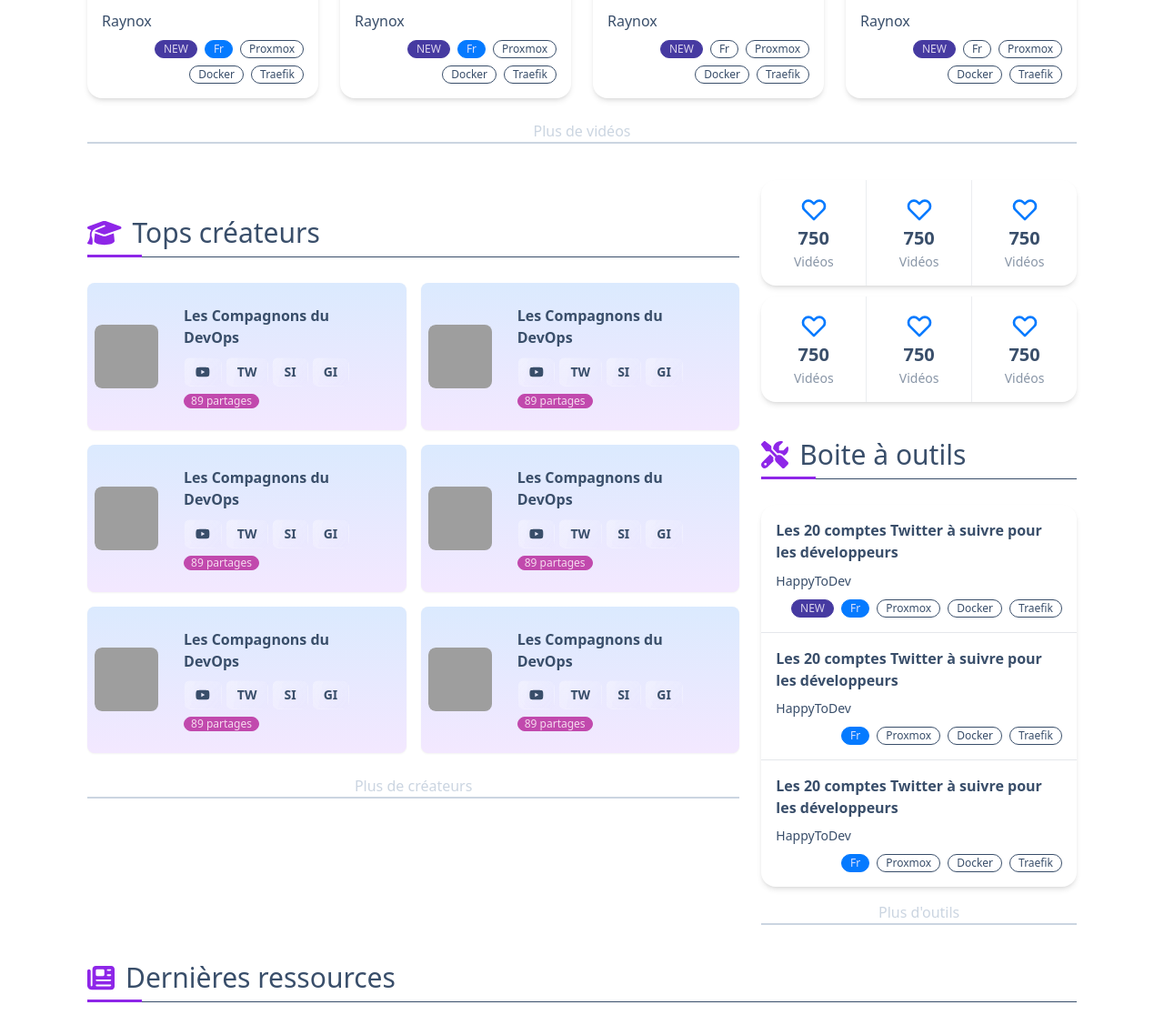
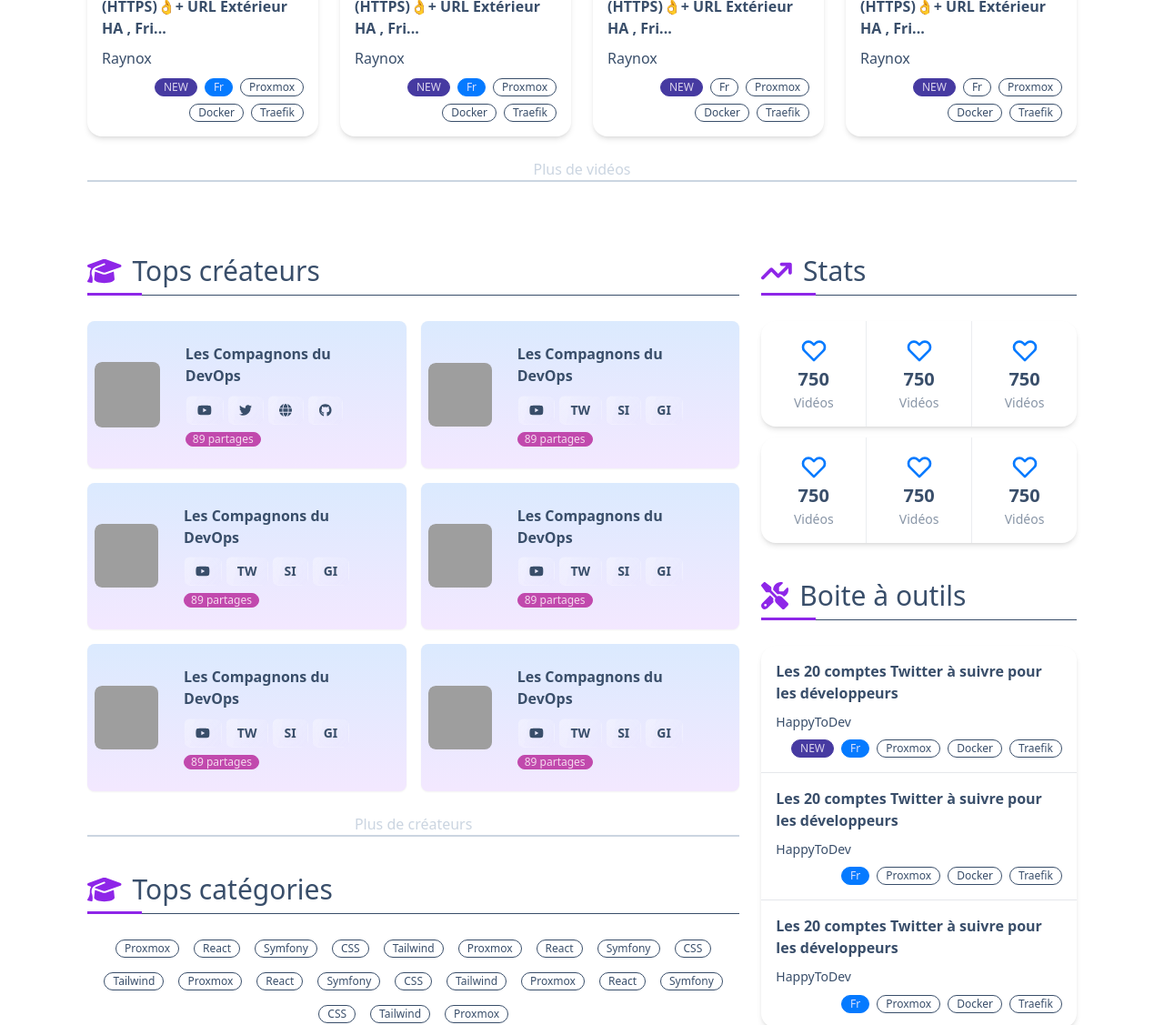
Before and after one commit to tonnevillec/tutomarks_nextgen, a Symfony app: template templates/home/index.html.twig in a window 1280 px wide. Shown: the part 928-2055 px from the top of the page at 91% size. Run offline with Twig, Linux system fonts and the light colour scheme; the template is opened without the code that fills it, so the values that code supplies are empty; style sheets or scripts are compiled from the project's sources; some libraries are stand-ins or nearby versions; grey boxes are pictures that could not be loaded.

Commit message:
feat: retouches sur la Home

```diff
--- a/package.json
+++ b/package.json
@@ -5,6 +5,7 @@
         "@symfony/webpack-encore": "^4.0.0",
         "autoprefixer": "^10.4.14",
         "core-js": "^3.23.0",
+        "file-loader": "^6.2.0",
         "postcss-loader": "^7.0.0",
         "regenerator-runtime": "^0.13.9",
         "sass": "^1.60.0",
--- a/templates/components/_header.html.twig
+++ b/templates/components/_header.html.twig
@@ -1,6 +1,16 @@
 <div class="navbar bg-base-100 shadow-lg fixed top-0 left-0 right-0 z-[1030]">
     <div class="flex-1">
-        <a class="btn btn-ghost normal-case text-xl">Tutomarks</a>
+{#        <a class="btn btn-ghost normal-case text-xl">Tutomarks</a>#}
+
+        <a href="{{ path('app_home') }}" class="h-[75px] flex flex-rox items-center">
+            <img src="{{ asset('build/images/Logo.png') }}"
+                 alt="TutoMarks"
+                 class="h-[75px] mr-1"
+                 loading="lazy"
+            >
+            <span class="text-2xl"><span class="text-tutomarkspurple">TUTO</span><span class="text-primary">MARKS</span></span>
+        </a>
+
     </div>
     <div class="flex-none gap-2">
         <div class="form-control">
--- a/templates/home/index.html.twig
+++ b/templates/home/index.html.twig
@@ -14,26 +14,52 @@
     </div>
 
     <div class="section-heading style-2 mb-7 w-full mt-10">
-        <h1 class="text-3xl mb-2">
-            <i class="fa-brands fa-youtube text-tutomarkspurple mr-3"></i>Dernières Vidéos
-        </h1>
+        <div class="flex flex-row justify-between items-center">
+            <h2 class="text-3xl mb-2">
+                <i class="fa-brands fa-youtube text-tutomarkspurple mr-3"></i>Dernières Vidéos
+            </h2>
+
+            <a href="#" class="group text-secondary hover:text-tutomarkspurple rounded-full border border-secondary px-2 text-sm">
+                <i class="fa-solid fa-plus mr-1"></i><span class="hidden group-hover:inline-block group-hover:transition group-hover:duration-300">Ajouter une vidéo</span>
+            </a>
+        </div>
+
         <div class="line"></div>
     </div>
 
     <div class="grid grid-cols-1 md:grid-cols-2 lg:grid-cols-3 xl:grid-cols-4 gap-6 place-items-stretch">
         <div class="card bg-base-100 shadow-md" data-theme="winter">
-            <img src="https://picsum.photos/640/480?random=1" class="rounded-tl-box rounded-tr-box" alt="Shoes" />
+            <img src="https://picsum.photos/640/480?random=1"
+                 class="rounded-tl-box rounded-tr-box"
+                 alt="Shoes"
+            />
             <div class="card-body">
                 <h2 class="card-title text-base">
-                    Install Docker + Traefik (HTTPS)👌+ URL Extérieur HA , Fri...
+                    <a href="#" class="hover:text-tutomarkspurple">Install Docker + Traefik (HTTPS)👌+ URL Extérieur HA , Fri...</a>
                 </h2>
-                <p>Raynox</p>
+
+                <div class="avatar flex flex-row items-center gap-2">
+                    <div class="w-10 rounded-full">
+                        <img alt="Avatar de la chaine Raynox" src="https://picsum.photos/640/480?random=5" />
+                    </div>
+
+{#                    <a href="#" class="before:block before:absolute before:-inset-1 before:-skew-y-3 before:bg-pink-500 hover:before:bg-tutomarkspurple relative inline-block">#}
+{#                        <span class="relative text-white">Raynox</span>#}
+{#                    </a>#}
+
+                    <a href="#" class="hover:text-tutomarkspurple">Raynox</a>
+                </div>
+
                 <div class="card-actions justify-end">
                     <div class="badge text-xs badge-secondary">NEW</div>
                     <div class="badge text-xs badge-primary">Fr</div>
                     <div class="badge text-xs badge-outline">Proxmox</div>
                     <div class="badge text-xs badge-outline">Docker</div>
                     <div class="badge text-xs badge-outline">Traefik</div>
+                </div>
+
+                <div class="card-actions justify-start text-xs text-neutral-400">
+                    <span>Ajouté par Cyril le 03 Aout 2023</span>
                 </div>
             </div>
         </div>
@@ -165,9 +191,9 @@
     <div class="grid grid-cols-1 xl:grid-cols-3 gap-6 mt-10">
         <div class="w-full lg:col-span-2">
             <div class="section-heading style-2 mb-7 w-full mt-10">
-                <h1 class="text-3xl mb-2">
+                <h2 class="text-3xl mb-2">
                     <i class="fa-solid fa-graduation-cap text-tutomarkspurple mr-3"></i>Tops créateurs
-                </h1>
+                </h2>
                 <div class="line"></div>
             </div>
 
@@ -178,14 +204,14 @@
                     </figure>
                     <div class="card-body flex-grow">
                         <h2 class="card-title text-base">
-                           Les Compagnons du DevOps
+                            <a href="#" class="hover:text-tutomarkspurple">Les Compagnons du DevOps</a>
                         </h2>
                         <div class="card-actions flex justify-between items-center">
                             <div class="flex justify-start">
                                 <button class="btn glass btn-sm me-1"><i class="fa-brands fa-youtube"></i></button>
-                                <button class="btn glass btn-sm me-1">Tw</button>
-                                <button class="btn glass btn-sm me-1">Si</button>
-                                <button class="btn glass btn-sm me-1">Gi</button>
+                                <button class="btn glass btn-sm me-1"><i class="fa-brands fa-twitter"></i></button>
+                                <button class="btn glass btn-sm me-1"><i class="fa-solid fa-globe"></i></button>
+                                <button class="btn glass btn-sm me-1"><i class="fa-brands fa-github"></i></button>
                             </div>
                             <span class="badge text-xs badge-accent badge-sm">89 partages</span>
                         </div>
@@ -296,9 +322,47 @@
             <a class="flex justify-center w-full border-b-2 border-current text-slate-300 hover:text-accent mt-6" href="#">
                 Plus de créateurs
             </a>
+
+            <div class="section-heading style-2 mb-7 w-full mt-10">
+                <h2 class="text-3xl mb-2">
+                    <i class="fa-solid fa-graduation-cap text-tutomarkspurple mr-3"></i>Tops catégories
+                </h2>
+                <div class="line"></div>
+            </div>
+
+            <div class="flex flex-wrap justify-center gap-4 w-full">
+                <a href="#" class="badge text-xs badge-outline hover:text-tutomarkspurple">Proxmox</a>
+                <a href="#" class="badge text-xs badge-outline hover:text-tutomarkspurple">React</a>
+                <a href="#" class="badge text-xs badge-outline hover:text-tutomarkspurple">Symfony</a>
+                <a href="#" class="badge text-xs badge-outline hover:text-tutomarkspurple">CSS</a>
+                <a href="#" class="badge text-xs badge-outline hover:text-tutomarkspurple">Tailwind</a>
+                <a href="#" class="badge text-xs badge-outline hover:text-tutomarkspurple">Proxmox</a>
+                <a href="#" class="badge text-xs badge-outline hover:text-tutomarkspurple">React</a>
+                <a href="#" class="badge text-xs badge-outline hover:text-tutomarkspurple">Symfony</a>
+                <a href="#" class="badge text-xs badge-outline hover:text-tutomarkspurple">CSS</a>
+                <a href="#" class="badge text-xs badge-outline hover:text-tutomarkspurple">Tailwind</a>
+                <a href="#" class="badge text-xs badge-outline hover:text-tutomarkspurple">Proxmox</a>
+                <a href="#" class="badge text-xs badge-outline hover:text-tutomarkspurple">React</a>
+                <a href="#" class="badge text-xs badge-outline hover:text-tutomarkspurple">Symfony</a>
+                <a href="#" class="badge text-xs badge-outline hover:text-tutomarkspurple">CSS</a>
+                <a href="#" class="badge text-xs badge-outline hover:text-tutomarkspurple">Tailwind</a>
+                <a href="#" class="badge text-xs badge-outline hover:text-tutomarkspurple">Proxmox</a>
+                <a href="#" class="badge text-xs badge-outline hover:text-tutomarkspurple">React</a>
+                <a href="#" class="badge text-xs badge-outline hover:text-tutomarkspurple">Symfony</a>
+                <a href="#" class="badge text-xs badge-outline hover:text-tutomarkspurple">CSS</a>
+                <a href="#" class="badge text-xs badge-outline hover:text-tutomarkspurple">Tailwind</a>
+                <a href="#" class="badge text-xs badge-outline hover:text-tutomarkspurple">Proxmox</a>
+            </div>
         </div>
 
         <div class="w-full">
+            <div class="section-heading style-2 mb-7 w-full mt-10">
+                <h2 class="text-3xl mb-2">
+                    <i class="fa-solid fa-arrow-trend-up text-tutomarkspurple mr-3"></i>Stats
+                </h2>
+                <div class="line"></div>
+            </div>
+
             <div class="flex flex-col gap-3 mb-7">
                 <div class="stats shadow-md overflow-hidden" data-theme="winter">
                     <div class="stat text-center">
@@ -354,16 +418,20 @@
             </div>
 
             <div class="section-heading style-2 mb-7 w-full mt-10">
-                <h1 class="text-3xl mb-2">
+                <h2 class="text-3xl mb-2">
                     <i class="fa-solid fa-screwdriver-wrench text-tutomarkspurple mr-3"></i>Boite à outils
-                </h1>
+                </h2>
                 <div class="line"></div>
             </div>
 
             <div class="card bg-base-100 shadow-md w-full">
                 <div class="card-body">
-                    <h2 class="card-title text-base">Les 20 comptes Twitter à suivre pour les développeurs</h2>
-                    <p class="text-sm">HappyToDev</p>
+                    <h2 class="card-title text-base">
+                        <a href="#" class="hover:text-tutomarkspurple">Les 20 comptes Twitter à suivre pour les développeurs</a>
+                    </h2>
+                    <p class="text-sm">
+                        <a href="#" class="hover:text-tutomarkspurple">HappyToDev</a>
+                    </p>
                     <div class="card-actions justify-end">
                         <div class="badge text-xs badge-secondary">NEW</div>
                         <div class="badge text-xs badge-primary">Fr</div>
@@ -408,9 +476,9 @@
 
     <div class="w-full mt-10">
         <div class="section-heading style-2 mb-7 w-full mt-10">
-            <h1 class="text-3xl mb-2">
+            <h2 class="text-3xl mb-2">
                 <i class="fa-solid fa-newspaper text-tutomarkspurple mr-3"></i>Dernières ressources
-            </h1>
+            </h2>
             <div class="line"></div>
         </div>
 
@@ -418,8 +486,10 @@
             <div class="card card-side bg-base-100 shadow-md" data-theme="winter">
                 <img src="https://picsum.photos/640/480?random=1" class="rounded-tl-box rounded-bl-box w-52" alt="Shoes" />
                 <div class="card-body">
-                    <h2 class="card-title text-base">Quoi de neuf les devs ? Numéro #42</h2>
-                    <p class="text-sm">HappyToDev</p>
+                    <h2 class="card-title text-base">
+                        <a href="#" class="hover:text-tutomarkspurple">Quoi de neuf les devs ? Numéro #42 <i class="fa-solid fa-external-link ml-2 text-neutral-300"></i></a>
+                    </h2>
+                    <p class="text-sm"><a href="#" class="hover:text-tutomarkspurple">HappyToDev</a></p>
                     <div class="card-actions justify-end">
                         <div class="badge text-xs badge-primary">Fr</div>
                         <div class="badge text-xs badge-secondary">Article</div>
@@ -536,9 +606,9 @@
     <div class="grid grid-cols-1 xl:grid-cols-3 gap-6 mt-10">
         <div class="w-full lg:col-span-2">
             <div class="section-heading style-2 mb-7 w-full mt-10">
-                <h1 class="text-3xl mb-2">
+                <h2 class="text-3xl mb-2">
                     <i class="fa-solid fa-award text-tutomarkspurple mr-3"></i>Formations
-                </h1>
+                </h2>
                 <div class="line"></div>
             </div>
 
@@ -547,9 +617,9 @@
                     <figure><img src="https://tutomarks.fr/uploads/images/63f77f1720c69_SCR-20230223-m21.png" alt="Shoes" /></figure>
                     <div class="card-body">
                         <h2 class="card-title text-base">
-                            Coder 30% plus vite avec GitHub Copilot
+                            <a href="#" class="hover:text-tutomarkspurple">Coder 30% plus vite avec GitHub Copilot</a>
                         </h2>
-                        <p>Alex So Yes</p>
+                        <p><a href="#" class="hover:text-tutomarkspurple">Alex So Yes</a></p>
                         <div class="card-actions justify-end">
                             <div class="badge text-xs badge-secondary">NEW</div>
                             <div class="badge text-xs badge-primary">Fr</div>
@@ -615,16 +685,18 @@
 
         <div class="w-full">
             <div class="section-heading style-2 mb-7 w-full mt-10">
-                <h1 class="text-3xl mb-2">
+                <h2 class="text-3xl mb-2">
                     <i class="fa-solid fa-calendar-days text-tutomarkspurple mr-3"></i>Evénements
-                </h1>
+                </h2>
                 <div class="line"></div>
             </div>
 
             <div class="card bg-base-100 shadow-md w-full">
                 <div class="card-body">
                     <p class="text-sm">13-14 Septembre 2023</p>
-                    <h2 class="card-title text-base">API Plateform CONF 2023</h2>
+                    <h2 class="card-title text-base">
+                        <a href="#" class="hover:text-tutomarkspurple">API Plateform CONF 2023</a>
+                    </h2>
                     <p class="text-sm">LesTilleuls.coop</p>
                     <div class="card-actions justify-end">
                         <div class="badge text-xs badge-outline">Payant</div>
--- a/webpack.config.js
+++ b/webpack.config.js
@@ -27,6 +27,11 @@
         config.corejs = '3.23';
     })
 
+    .copyFiles({
+        from: './assets/images',
+        to: 'images/[path][name].[ext]'
+    })
+
     .enableSassLoader()
     .enablePostCssLoader()
 
```
Also changed, not shown: assets/images/Logo.png (added), assets/images/Logo.svg (added), assets/images/articles.jpg (added), assets/images/favicon.png (added), assets/images/hebdoo.png (added), assets/images/hidora.png (added), assets/images/logo.ico (added), assets/images/no-preview.png (added), assets/images/tutomarks_logo.png (added), assets/images/tutomarks_logo_sans_nom.png (added), 1 other file.
